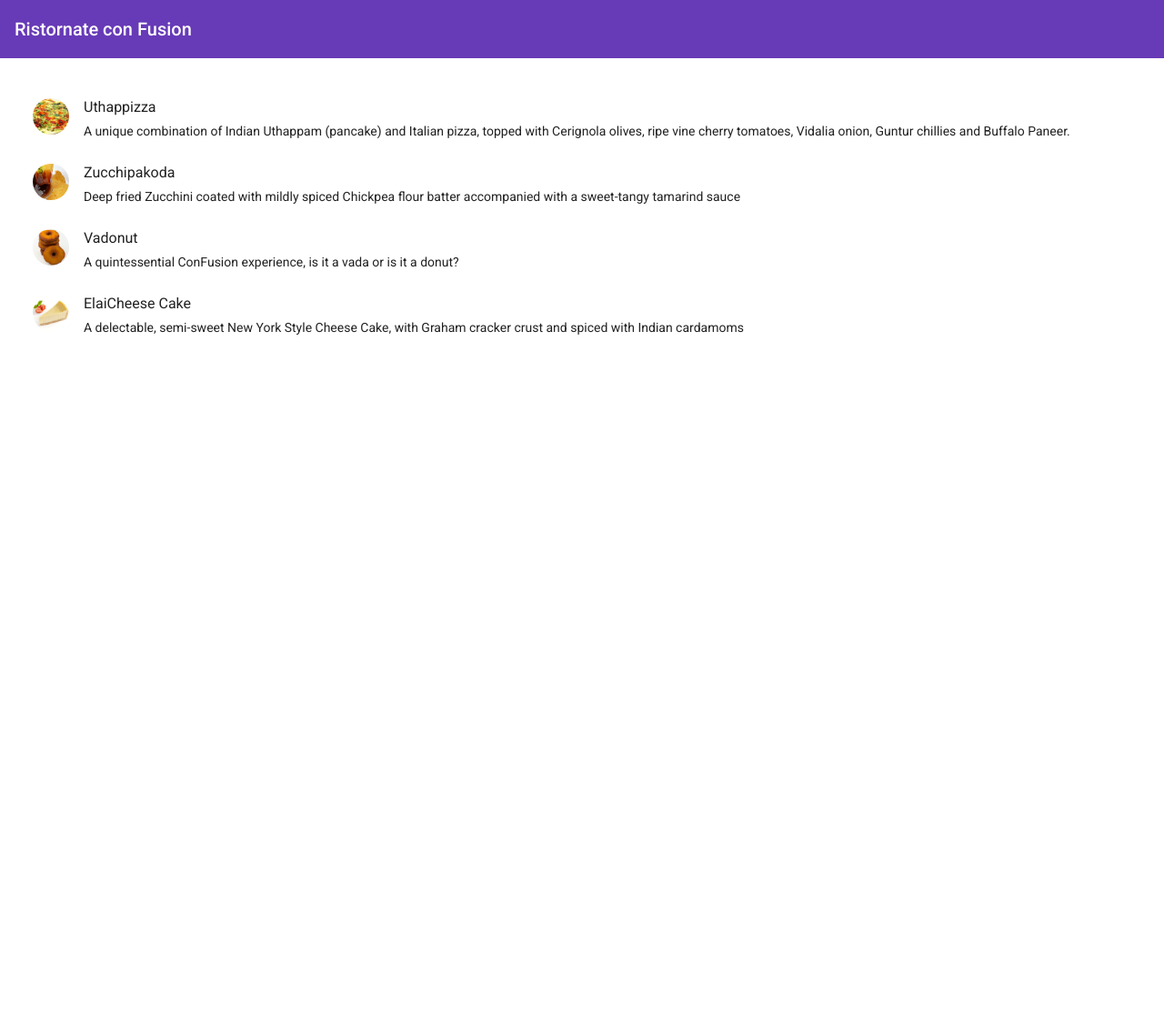
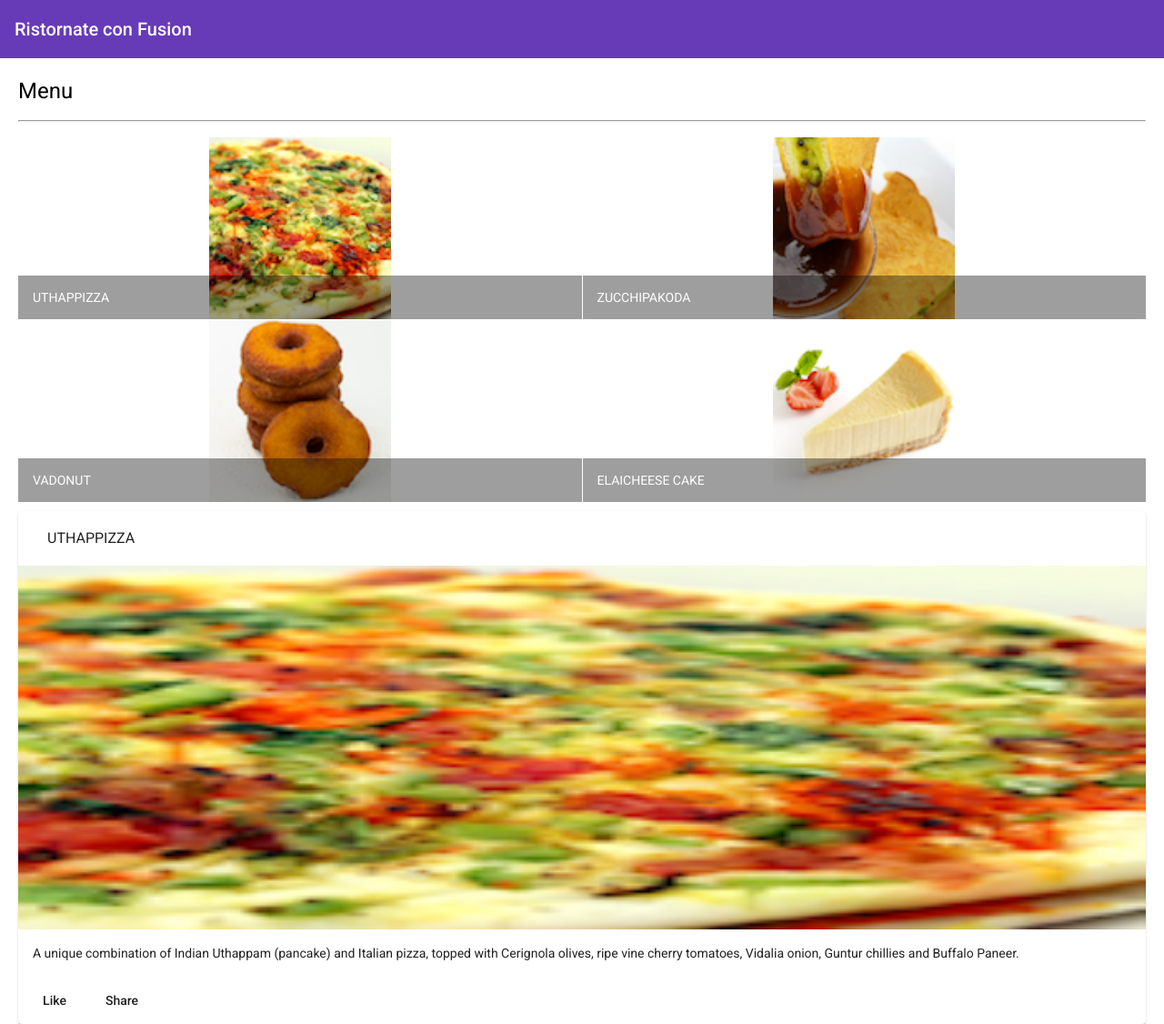
Before and after one commit to anisurrahman072/Angular-ConFusion, an Angular app: page / in a window 1280 px wide. Shown: the whole page at 91% size. Before the commit the page ends 800 px from the top, so only its background shows below. Built offline with nearby package versions, Linux system fonts and the light colour scheme.

Commit message:
Components Part 2

```diff
--- a/src/app/menu/menu.component.html
+++ b/src/app/menu/menu.component.html
@@ -1,12 +1,38 @@
 <div class="container"
     fxLayout="column" fxLayoutGap="10px">
 
-    <mat-list fxFlex> <!-- fxFlex represents a unique item of flex -->
-        <mat-list-item *ngFor="let dish of dishes">
-            <img matListAvatar src="{{dish.image}}" alt=" {{dish.name}} ">
-            <h1 matLine> {{dish.name}} </h1>
-            <p matLine> {{dish.description}} </p>
-        </mat-list-item>
-    </mat-list>
+    <div fxFlex>
+        <div>
+            <h1>Menu</h1>
+            <hr>
+        </div>
+    </div>
+
+    <div fxFlex> <!-- fxFlex represents a unique item of flex -->
+        <mat-grid-list cols="2" rowHeight="200px">
+            <mat-grid-tile *ngFor="let dish of dishes">
+                <img height="200px" src="{{dish.image}}" alt=" {{dish.name}}">
+                <mat-grid-tile-footer> {{dish.name | uppercase}} </mat-grid-tile-footer>
+            </mat-grid-tile>
+        </mat-grid-list>
+    </div>
+
+    <div fxFlex *ngIf="selectedDish">
+        <mat-card>
+            <mat-card-header>
+                <mat-card-title>
+                    <h3>{{selectedDish.name | uppercase}}</h3>
+                </mat-card-title>
+            </mat-card-header>
+            <img mat-card-image src={{selectedDish.image}} alt={{selectedDish.name}} height="400px">
+            <mat-card-content>
+                <p>{{selectedDish.description}}</p>
+            </mat-card-content>
+            <mat-card-actions>
+                <button mat-button>Like</button>
+                <button mat-button>Share</button>
+            </mat-card-actions>
+        </mat-card>
+    </div>
 
 </div>
--- a/src/app/menu/menu.component.ts
+++ b/src/app/menu/menu.component.ts
@@ -1,13 +1,7 @@
 import { Component, OnInit } from '@angular/core';
 import { Dish } from '../shared/dish';
 
-@Component({
-  selector: 'app-menu',
-  templateUrl: './menu.component.html',
-  styleUrls: ['./menu.component.scss'],
-})
-export class MenuComponent implements OnInit {
-  dishes: Dish[] = [
+const DISHES : Dish[] = [
   {
     id: '0',
     name: 'Uthappizza',
@@ -54,6 +48,16 @@
       'A delectable, semi-sweet New York Style Cheese Cake, with Graham cracker crust and spiced with Indian cardamoms',
   },
 ];
+
+@Component({
+  selector: 'app-menu',
+  templateUrl: './menu.component.html',
+  styleUrls: ['./menu.component.scss'],
+})
+export class MenuComponent implements OnInit {
+  dishes: Dish[] = DISHES; // dishes = DISHES
+  selectedDish : Dish = this.dishes[0]; // selectedDish would carry an object of Dish type
+
   constructor() {}
 
   ngOnInit(): void {}
```
Also changed, not shown: src/app/app.module.ts (+7 -1 lines). Lines whose indentation alone changed are shown as unchanged.
